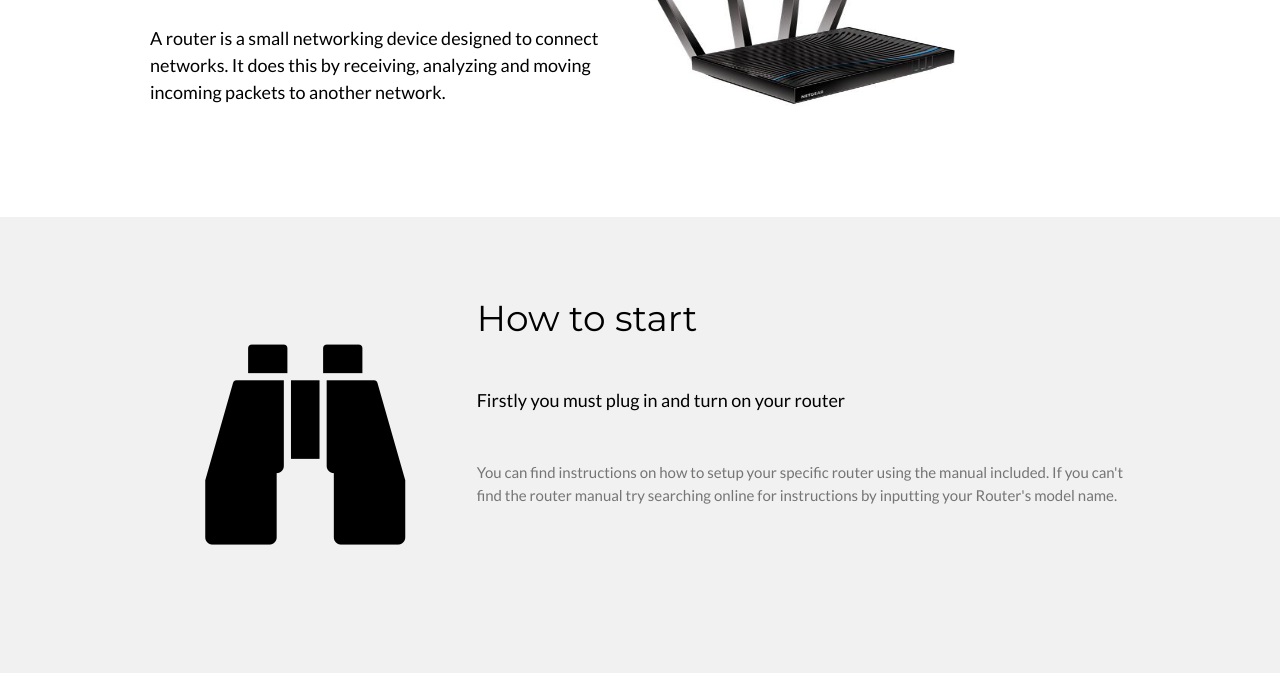
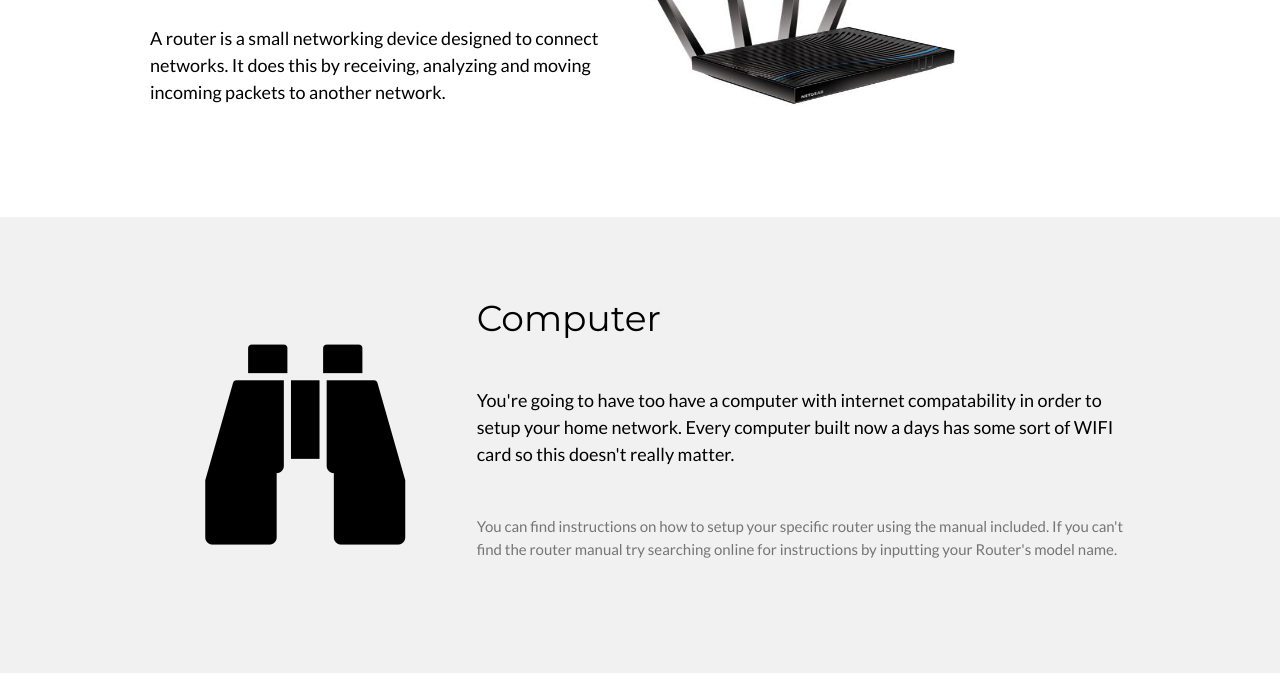
Before and after one commit to FazeBanks/ISTSolutions, a plain HTML site: page mydude.html in a window 1280 px wide. Shown: the part 597-1294 px from the top of the page. Drawn offline with nearby package versions, Linux system fonts and the light colour scheme.

Commit message:
Update mydude.html

```diff
--- a/mydude.html
+++ b/mydude.html
@@ -77,9 +77,10 @@ s0.parentNode.insertBefore(s1,s0);
       <i class="fa fa-binoculars w3-padding-64 w3-text-Red w3-margin-right"></i>
     </div>
 
-    <div class="w3-twothird">
-      <h1>How to start</h1>
-      <h5 class="w3-padding-32">Firstly you must plug in and turn on your router</h5>
+     <div class="w3-twothird">
+      <h1>Computer</h1>
+      <h5 class="w3-padding-32">You're going to have too have a computer with internet compatability in order to setup your home network.
+      Every computer built now a days has some sort of WIFI card so this doesn't really matter.</h5>
 
       <p class="w3-text-grey">You can find instructions on how to setup your specific router using the manual included. If you can't find the router manual try searching online for instructions by inputting your Router's model name. </p>
     </div>
```
